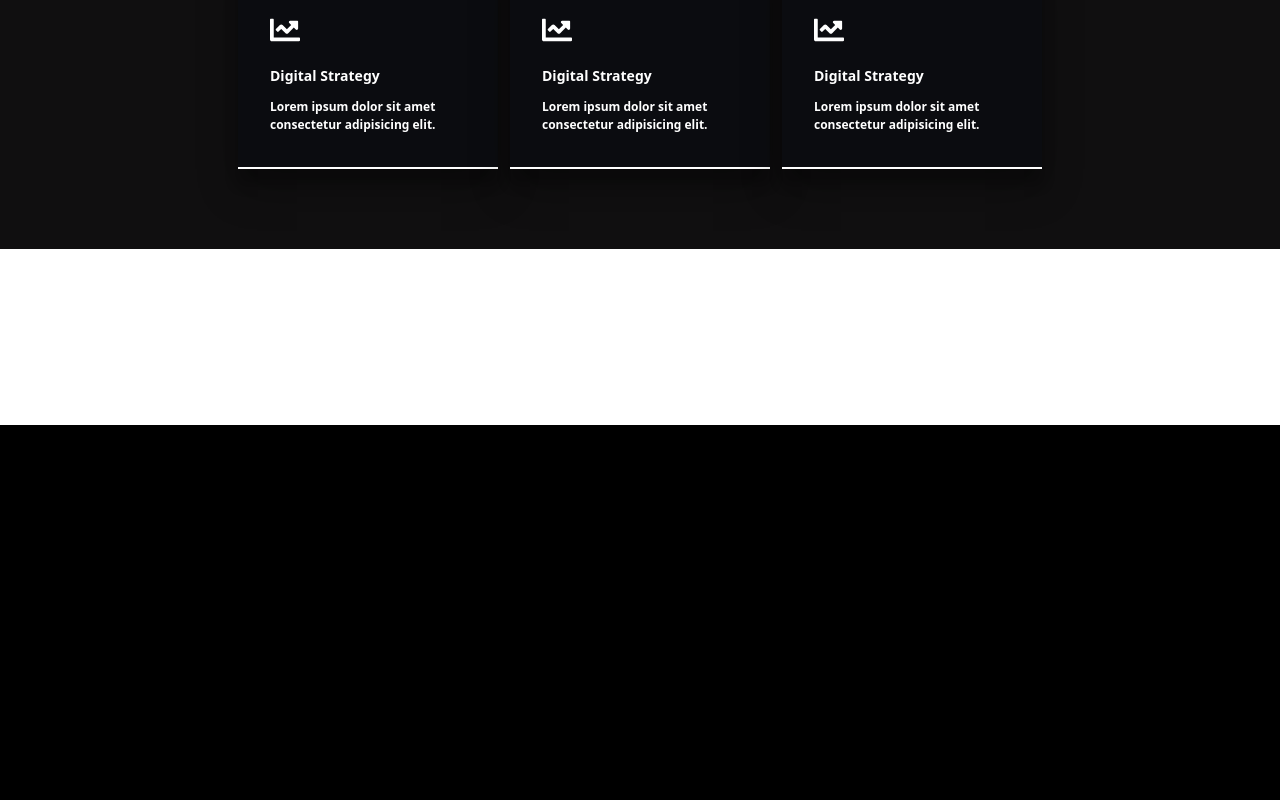
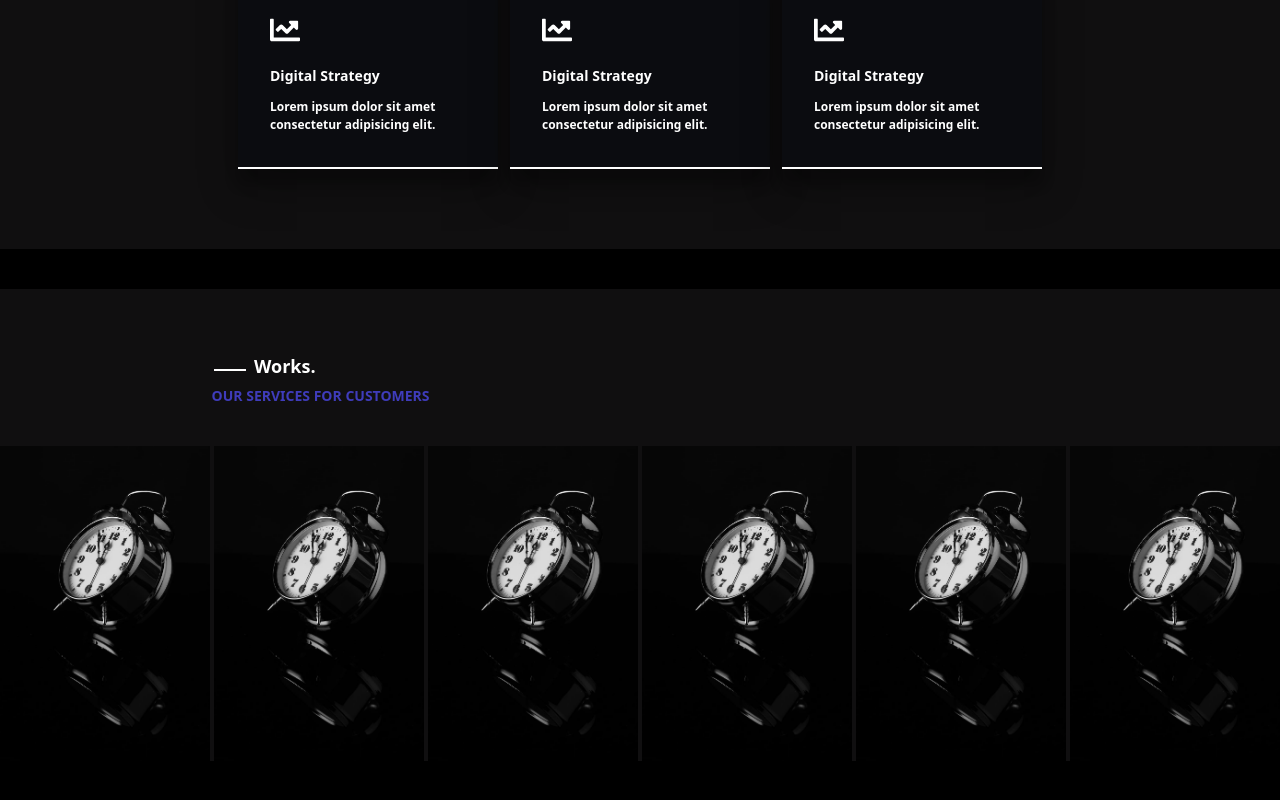
Before and after one commit to Pinto1232/WeatherApp, a React (Vite) app: page / in a window 1280 px wide. Shown: the part 1172-1972 px from the top of the page. Before the commit the page ends 1597 px from the top, so only its background shows below. Built offline with nearby package versions, Linux system fonts and the light colour scheme.

Commit message:
Section work is done

```diff
--- a/src/components/__card_service/CardService.tsx
+++ b/src/components/__card_service/CardService.tsx
@@ -7,7 +7,7 @@ const CardService = () => {
 		<div>
 			<Container>
 				<Box
-					className='grid grid-cols-3
+					className='grid grid-cols-3 flex-grow
 					 basis-full pb-10 gap-3'
 				>
 					<Grid
--- /dev/null
+++ b/src/components/__work/WorkCards.tsx
@@ -0,0 +1,103 @@
+import React from 'react';
+import { Box, Grid, ListItem } from '@mui/material';
+import ImageBack from './../../../src/assets/sky.jpg';
+
+const WorkCards = () => {
+	return (
+		<div>
+			<Grid container xs={12} className='grid grid-cols-6 text-white gap-1 '>
+				<Grid className='basis-6 flex-grow bg-white '>
+					<Box>
+						<div>
+							<div>
+								<h1>
+									<img src={ImageBack} alt='' />
+                                    <span className='absolute -mt-60'>
+
+                                    </span>
+								</h1>
+							</div>
+						</div>
+					</Box>
+				</Grid>
+
+				<Grid className='basis-6 flex-grow bg-white '>
+					<Box>
+						<div>
+							<div>
+								<h1>
+									<img src={ImageBack} alt='' />
+                                    <span className='absolute -mt-60'>
+
+                                    </span>
+								</h1>
+							</div>
+						</div>
+					</Box>
+				</Grid>
+
+				<Grid className='basis-6 flex-grow bg-white '>
+					<Box>
+						<div>
+							<div>
+								<h1>
+									<img src={ImageBack} alt='' />
+                                    <span className='absolute -mt-60'>
+
+                                    </span>
+								</h1>
+							</div>
+						</div>
+					</Box>
+				</Grid>
+
+				<Grid className='basis-6 flex-grow bg-white '>
+					<Box>
+						<div>
+							<div>
+								<h1>
+									<img src={ImageBack} alt='' />
+                                    <span className='absolute -mt-60'>
+
+                                    </span>
+								</h1>
+							</div>
+						</div>
+					</Box>
+				</Grid>
+
+				<Grid className='basis-6 flex-grow bg-white '>
+					<Box>
+						<div>
+							<div>
+								<h1>
+									<img src={ImageBack} alt='' />
+                                    <span className='absolute -mt-60'>
+
+                                    </span>
+								</h1>
+							</div>
+						</div>
+					</Box>
+				</Grid>
+
+				<Grid className='basis-6 flex-grow bg-white '>
+					<Box>
+						<div>
+							<div>
+								<h1>
+									<img src={ImageBack} alt='' />
+                                    <span className='absolute -mt-60'>
+
+                                    </span>
+								</h1>
+							</div>
+						</div>
+					</Box>
+				</Grid>
+			</Grid>
+		</div>
+	);
+};
+
+export default WorkCards;
--- /dev/null
+++ b/src/components/__work/WorkHeader.tsx
@@ -0,0 +1,31 @@
+import { Divider } from '@material-ui/core';
+import { Box, Grid, ListItem as div } from '@mui/material';
+import { Container } from '@mui/system';
+
+const WorkHeader = () => {
+	return (
+		<div>
+			<Grid>
+				<Box className='text-white'>
+					<Container maxWidth='md'>
+						<div className='flex mb-10 mt-20'>
+							<Divider
+								style={{
+									borderBottom: '2px solid #fff',
+									width: '2em',
+									color: 'purple'
+								}}
+							/>
+							<h1 className='-mt-4 mx-2 text-lg font-extrabold '>Works.</h1>
+							<div>
+								<p className='text-sm -mx-28 mt-4 font-bold text-purple'>OUR SERVICES FOR CUSTOMERS</p>
+							</div>
+						</div>
+					</Container>
+				</Box>
+			</Grid>
+		</div>
+	);
+};
+
+export default WorkHeader;
--- a/src/components/__work/WorkSection.tsx
+++ b/src/components/__work/WorkSection.tsx
@@ -1,18 +1,16 @@
 import { Box, Grid, ListItem } from '@mui/material';
 import React from 'react';
+import WorkCards from './WorkCards';
+import WorkHeader from './WorkHeader';
 
 const WorkSection = () => {
 	return (
 		<div>
-            <Grid container xs={12}
-                className=' grid grid-cols-6 bg-white p-20'>
-                <Box>
-                    <ListItem>
-                        <div>
-
-                        </div>
-                    </ListItem>
-                </Box>
+			<Grid container xs={12} className=' bg-smooth-black mt-10 mb-20 '>
+				<Box>
+					<WorkHeader />
+					<WorkCards />
+				</Box>
 			</Grid>
 		</div>
 	);
```
Also changed, not shown: src/assets/sky.jpg.
